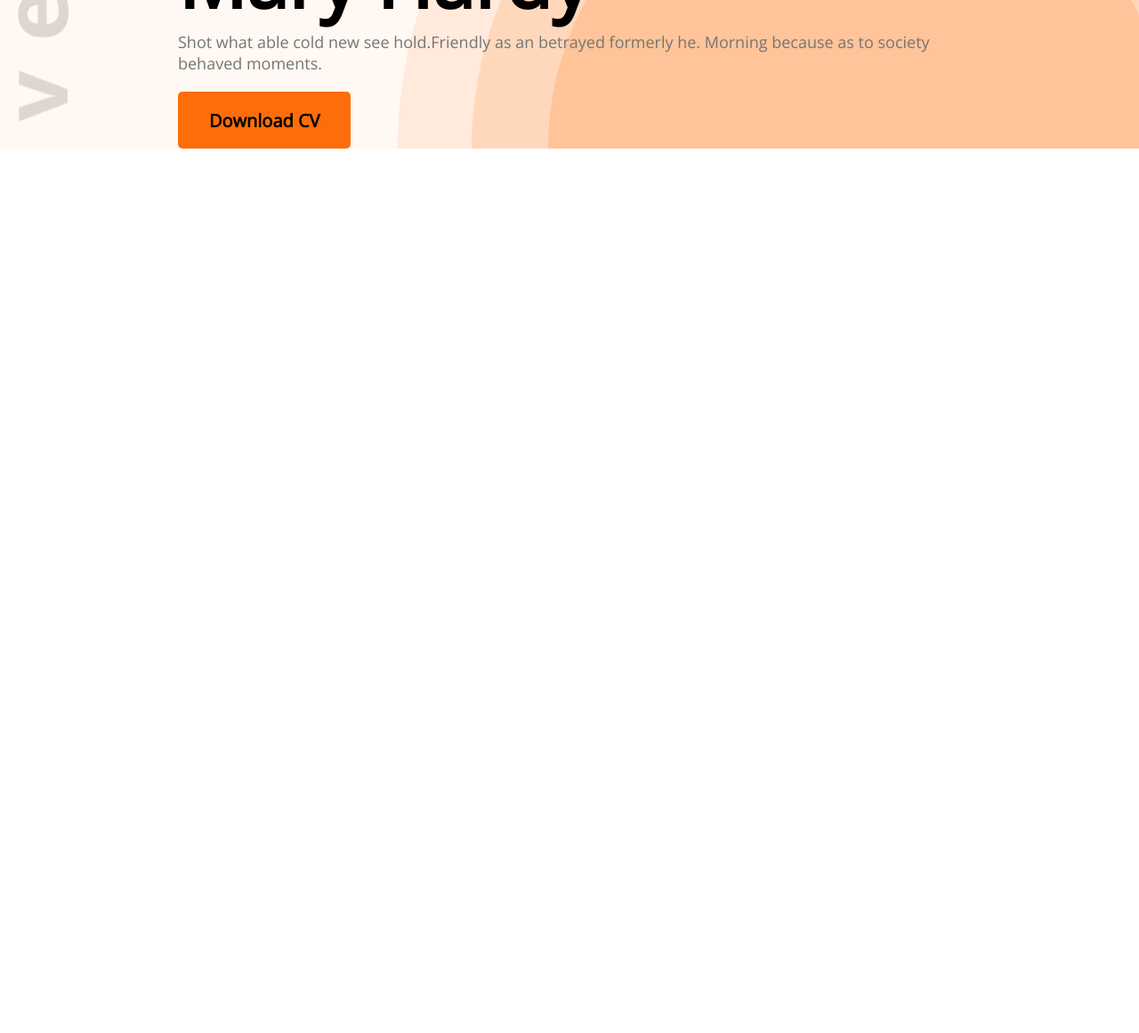
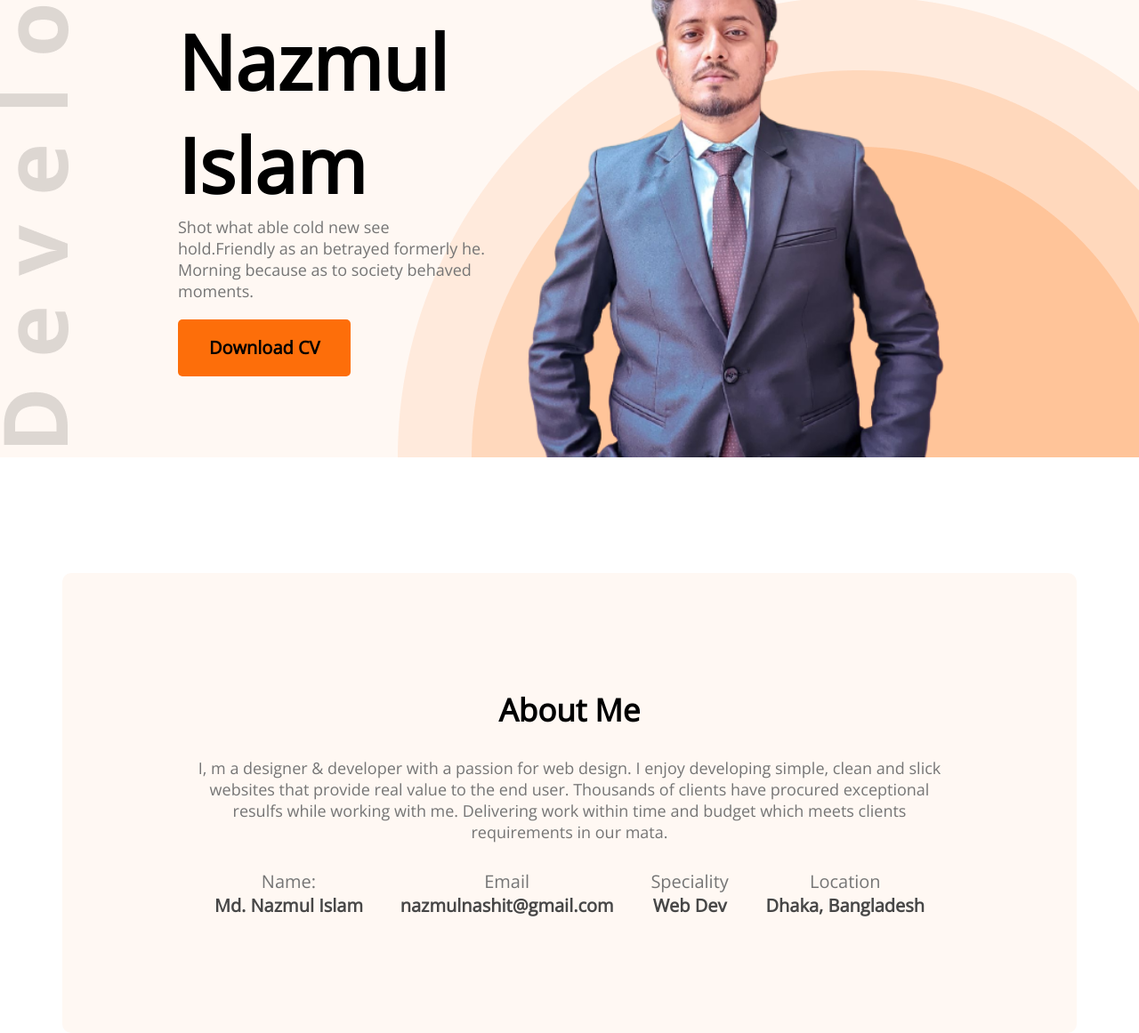
Before and after one commit to Nashitgit/developer-portfolio, a plain HTML site: page index.html in a window 1280 px wide. Shown: the part 326-1487 px from the top of the page at 89% size. Before the commit the page ends 800 px from the top, so only its background shows below. Drawn offline with nearby package versions, Linux system fonts and the light colour scheme.

Commit message:
header and about added

```diff
--- a/index.html
+++ b/index.html
@@ -12,7 +12,7 @@
 <body>
     <header class="header">
         <nav>
-            <h2 class="nav-title">Ma<span class="text-primary">r</span>y</h2>
+            <h2 class="nav-title">Nas<span class="text-primary">h</span>it</h2>
             <ul>
                 <li>Portfolio</li>
                 <li>Blogs</li>
@@ -23,16 +23,38 @@
         <div class="banner">
             <div>
                 <h3 class="banner-sub-title">Hi, I am</h3>
-                <h1 class="banner-title">Mary Hardy</h1>
+                <h1 class="banner-title">Nazmul Islam</h1>
                 <p class="banner-description">Shot what able cold new see hold.Friendly as an betrayed formerly he. Morning because as to society behaved moments.</p>
                 <button class="btn-primary">Download CV</button>
             </div>
-             <img src="images/" alt="">
+             <img src="images/Nashit.png" alt="">
          </div>
     </header>
 
     <Main>
+        <section class="about">
+            <h3 class="section-title">About Me</h3>
+            <p class="section-description">I, m a designer & developer with a passion for web design. I enjoy developing simple, clean and slick websites that provide real value to the end user. Thousands of clients have procured exceptional resulfs while working with me. Delivering work within time and budget which meets clients requirements in our mata.</p>
 
+            <div class="about-info-container">
+                <div class="about-info">
+                    <p class="info-title">Name:</p>
+                    <p class="info-description">Md. Nazmul Islam</p>
+                </div>
+                <div class="about-info">
+                    <p class="info-title">Email</p>
+                    <p class="info-description">nazmulnashit@gmail.com</p>
+                </div>
+                <div class="about-info">
+                    <p class="info-title">Speciality</p>
+                    <p class="info-description">Web Dev</p>
+                </div>
+                <div class="about-info">
+                    <p class="info-title">Location</p>
+                    <p class="info-description">Dhaka, Bangladesh</p>
+                </div>
+            </div>
+        </section>
     </Main>
 
     <footer>
--- a/style.css
+++ b/style.css
@@ -24,6 +24,11 @@
     background-image: url('images/header_bg.png'), url(images/developer.png);
     background-repeat: no-repeat;
     background-position: bottom right, left;
+}
+
+img{
+    height: 676px;
+    width: 584;
 }
 
 /* Header and navigation styles */
@@ -66,3 +71,42 @@ nav ul{
     font-size: 18px;
     margin-bottom: 20px;
  }
+
+ /* About section styles */
+ main{
+    max-width: 1140px;
+    margin: 0 auto;
+ }
+ .about{
+    margin-top: 130px;
+    background: #fff8f3;
+    border-radius: 10px;
+    padding: 130px 150px;
+    text-align: center;
+ }
+
+ .section-title{
+
+    margin-bottom: 30px;
+    font-weight: 700;
+    font-size: 35px;
+ }
+ .section-description{
+    color: #757575;
+    font-size: 18px;
+    margin-bottom: 30px;
+ }
+
+ .about-info-container{
+    display: flex;
+    justify-content: space-around;
+ }
+ .about .info-title{
+    font-size: 20px;
+    color: #757575;
+ }
+ .info-description{
+    font-weight: 700;
+    font-size: 20px;
+    color: #474747;
+ }
```
Also changed, not shown: images/Nashit.png (added).
